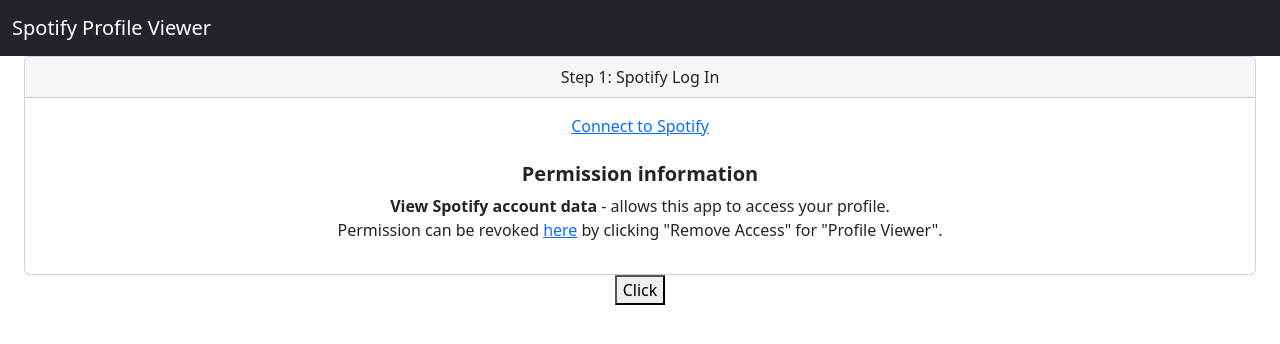
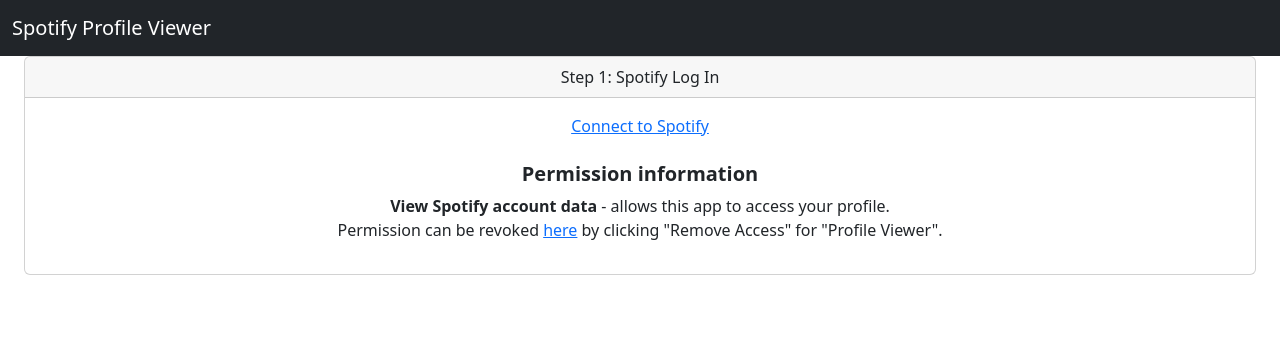
Before and after one commit to JackCo100/spotify-profile-viewer, a React (Create React App) app in the folder client/: page / in a window 1280 px wide. Shown: the top 344 px of the page. Built offline with nearby package versions, Linux system fonts and the light colour scheme.

Commit message:
Only show button if logged in

```diff
--- a/client/src/App.js
+++ b/client/src/App.js
@@ -126,7 +126,8 @@
       <body>
         <Container fluid>
         <LoginCard />
-        <button id='testBtn' onClick={generate}>Click</button>
+        {loggedInCookie && <button id='testBtn' onClick={generate}>Click</button>}
+
         {showResult && <ResultsCard  profile = {profileData}/>}
         </Container>
       </body>
```
